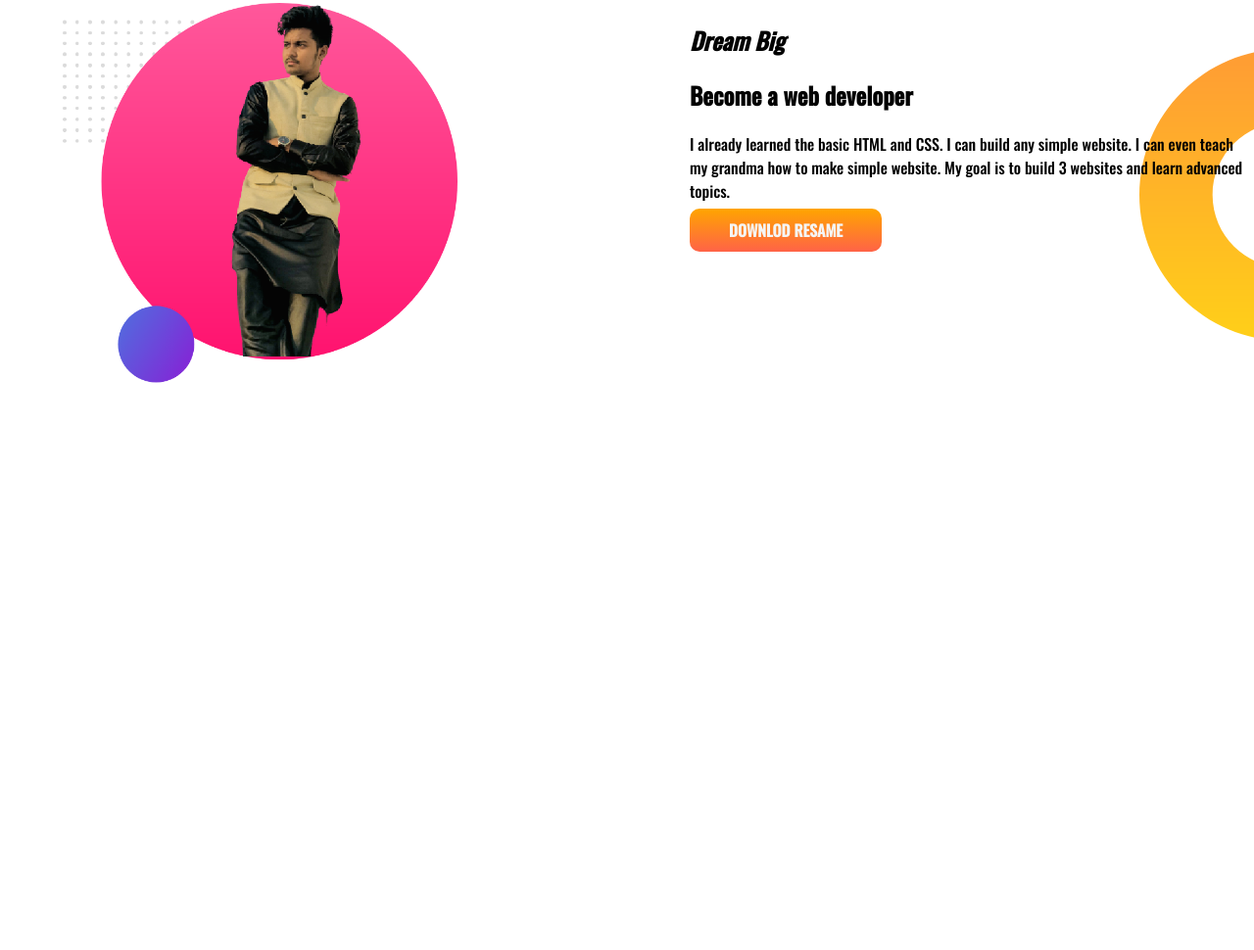
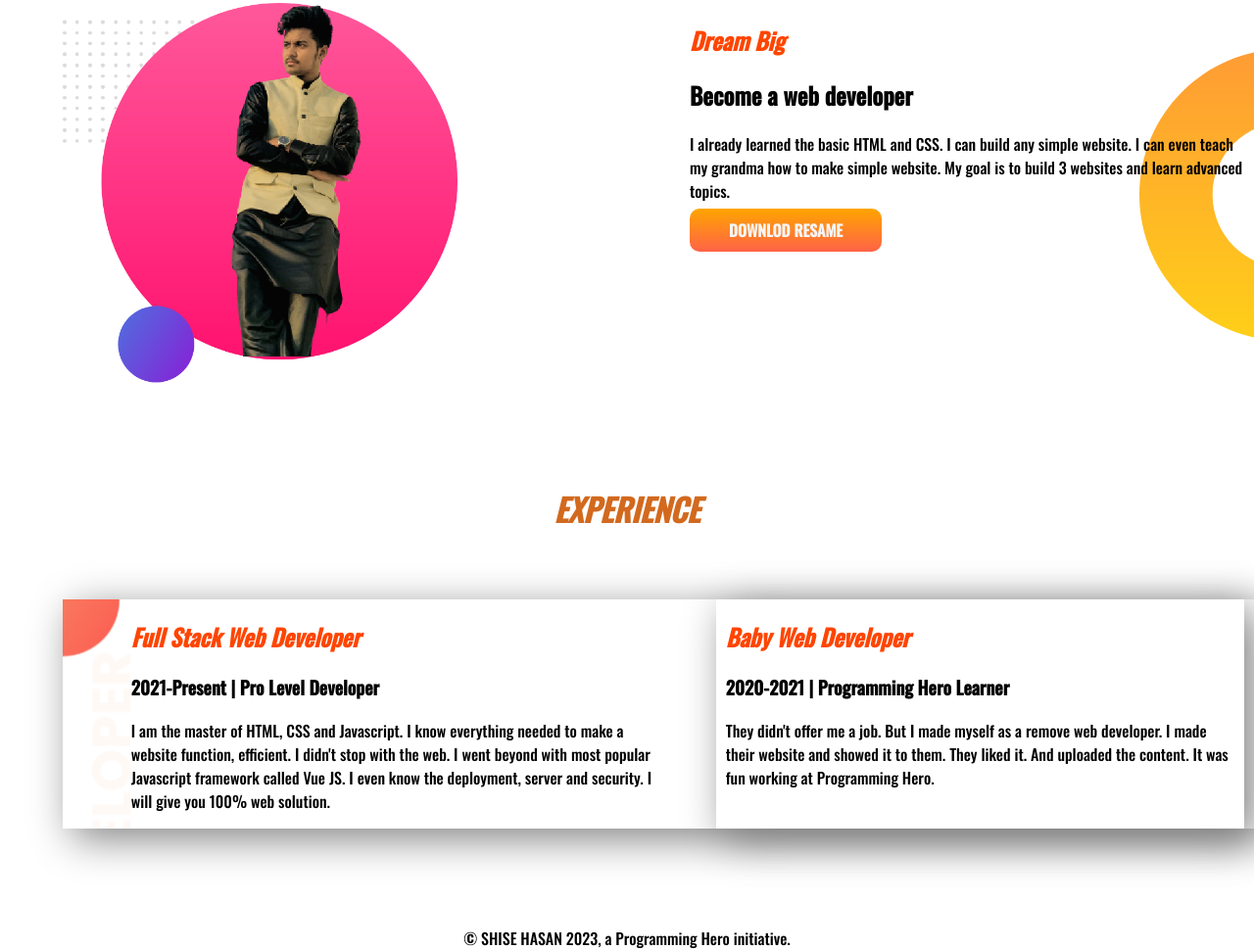
Before and after one commit to Rongonhasan/developer-protfolio, a plain HTML site: page index.html in a window 1280 px wide. Shown: the part 502-1472 px from the top of the page at 98% size. Before the commit the page ends 998 px from the top, so only its background shows below. Drawn offline with nearby package versions, Linux system fonts and the light colour scheme.

Commit message:
last-add

```diff
--- a/index.html
+++ b/index.html
@@ -27,12 +27,30 @@
     <div class="half">
 <img src="img/my-bg2.png" alt="">
     </div>
-    <div class="half"> <h1>Dream Big</h1>
+    <div class="half"> <h1 id="color-two">Dream Big</h1>
         <h2>Become a web developer</h2>
         <p>I already learned the basic HTML and CSS. I can build any simple website. I can even teach my grandma how to make simple website. My goal is to build 3 websites and learn advanced topics.</p>
         <a class="link-btn" target="_blank" href="https://www.facebook.com/">DOWNLOD RESAME</a>
     </div>
 </section>
+<div class="dep"><h1>
+    EXPERIENCE
+</h1></div>
+    <br>
+    <br>
+    <section class="sector-two" id="shadow">
+        <div class="half">
+<h1 id="color-two">Full Stack Web Developer</h1>
+<h3>2021-Present | Pro Level Developer</h3>
+<p>I am the master of HTML, CSS and Javascript. I know everything needed to make a website function, efficient. I didn't stop with the web. I went beyond with most popular Javascript framework called Vue JS. I even know the deployment, server and security. I will give you 100% web solution.</p>
+        </div>
 
+        <div class="half" id="shadow">
+            <h1 id="color-two">Baby Web Developer</h1>
+            <h3>2020-2021 | Programming Hero Learner</h3>
+            <p>They didn't offer me a job. But I made myself as a remove web developer. I made their website and showed it to them. They liked it. And uploaded the content. It was fun working at Programming Hero.</p
+        </div>
+    </section>
+    <footer>© SHISE HASAN 2023, a Programming Hero initiative.</footer>
 </body>
 </html>
--- a/style.css
+++ b/style.css
@@ -36,3 +36,22 @@ h1{
     background-repeat: no-repeat;
     background-position: right;
 }
+#color-two{
+    color: orangered;
+}
+.dep{
+    text-align: center;
+    color: chocolate;
+}
+#shadow{
+    box-sizing: border-box;
+    margin-left: 5%;
+   padding-right: 10px;
+    padding-left: 10px;
+    box-shadow: 10px 10px 40px gray;
+}
+footer{
+    text-align: center;
+}
+
+}
```
